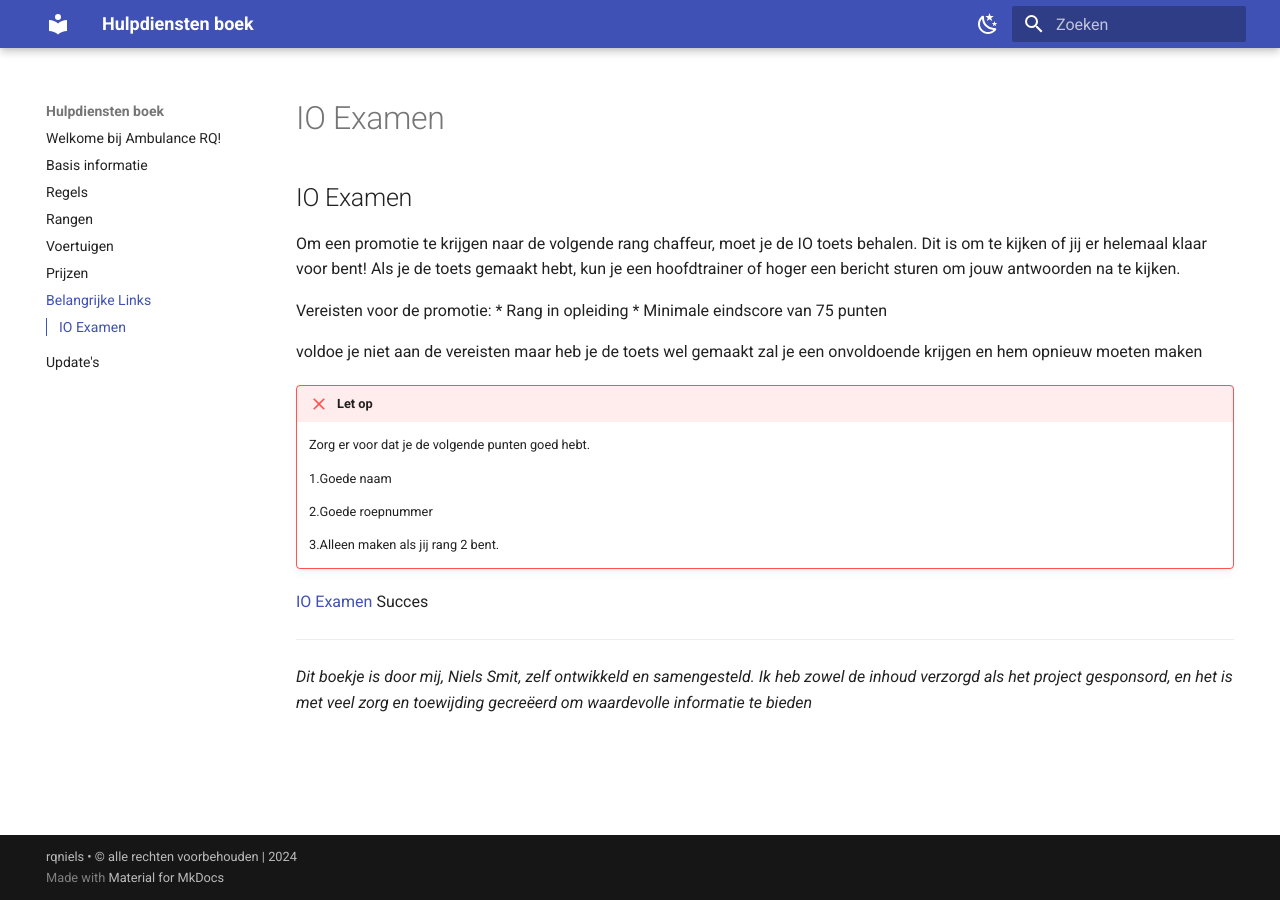
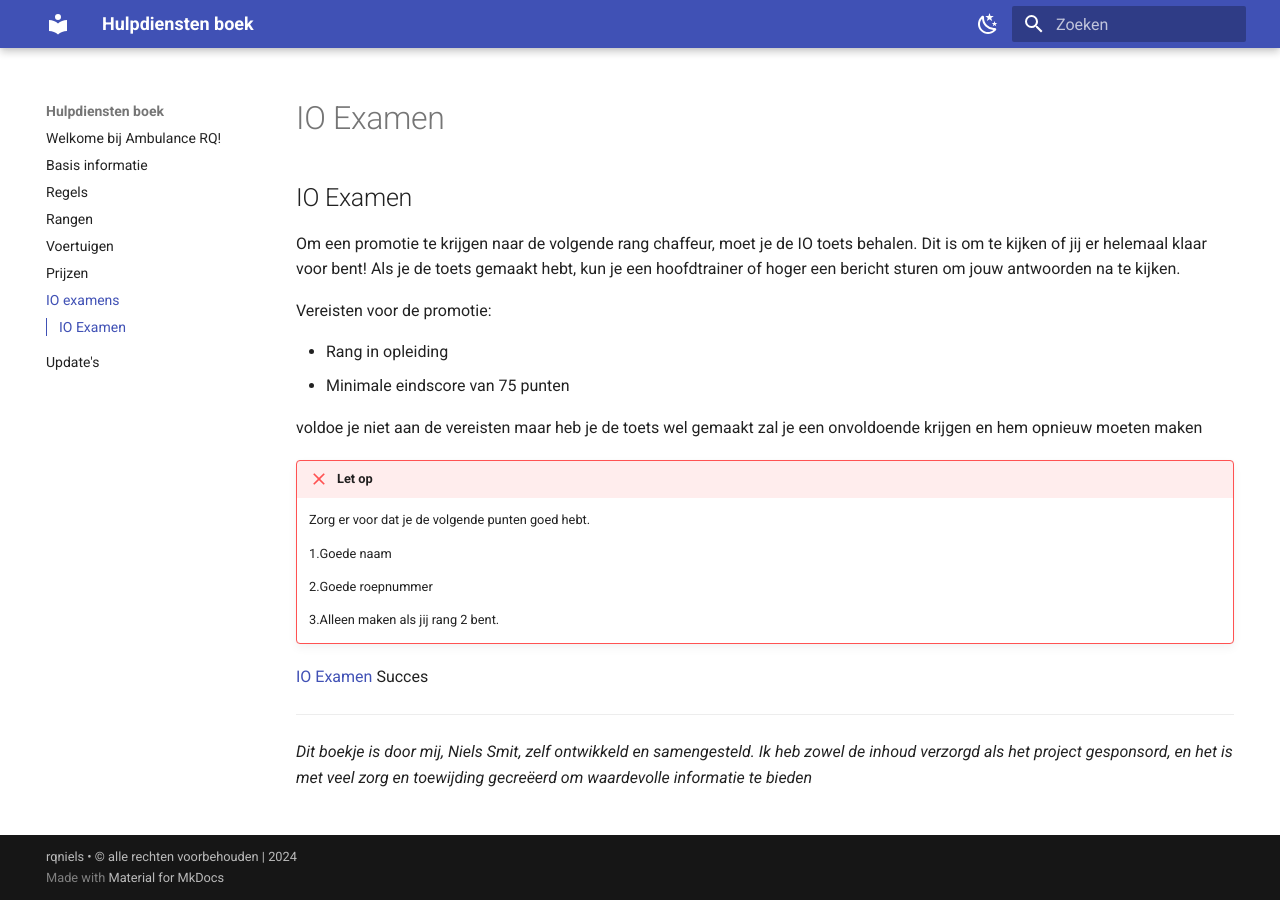
Before and after one commit to rqniels/Hulpdienstenboek, an MkDocs documentation site: the page built from docs/Links.md, in a window 1280 px wide. Built offline with MkDocs 1.6.1 and Material for MkDocs 9.7.7, drawn with Linux system fonts in a browser that asks for light colours.

Commit message:
update 12

```diff
--- a/docs/Links.md
+++ b/docs/Links.md
@@ -4,8 +4,9 @@
 Om een promotie te krijgen naar de volgende rang chaffeur, moet je de IO toets behalen. Dit is om te kijken of jij er helemaal klaar voor bent! Als je de toets gemaakt hebt, kun je een hoofdtrainer of hoger een bericht sturen om jouw antwoorden na te kijken.
 
 Vereisten voor de promotie:
-* Rang in opleiding
-* Minimale eindscore van 75 punten
+
+- Rang in opleiding
+- Minimale eindscore van 75 punten
 
 voldoe je niet aan de vereisten maar heb je de toets wel gemaakt zal je een onvoldoende krijgen en hem opnieuw moeten maken
 !!! failure " Let op "
--- a/mkdocs.yml
+++ b/mkdocs.yml
@@ -62,5 +62,5 @@ nav:
   - Rangen: rang.md
   - Voertuigen: Voertuigen.md
   - Prijzen: prijzen.md
-  - Belangrijke Links: Links.md
+  - IO examens: Links.md
   - Update's: Update.md
```
